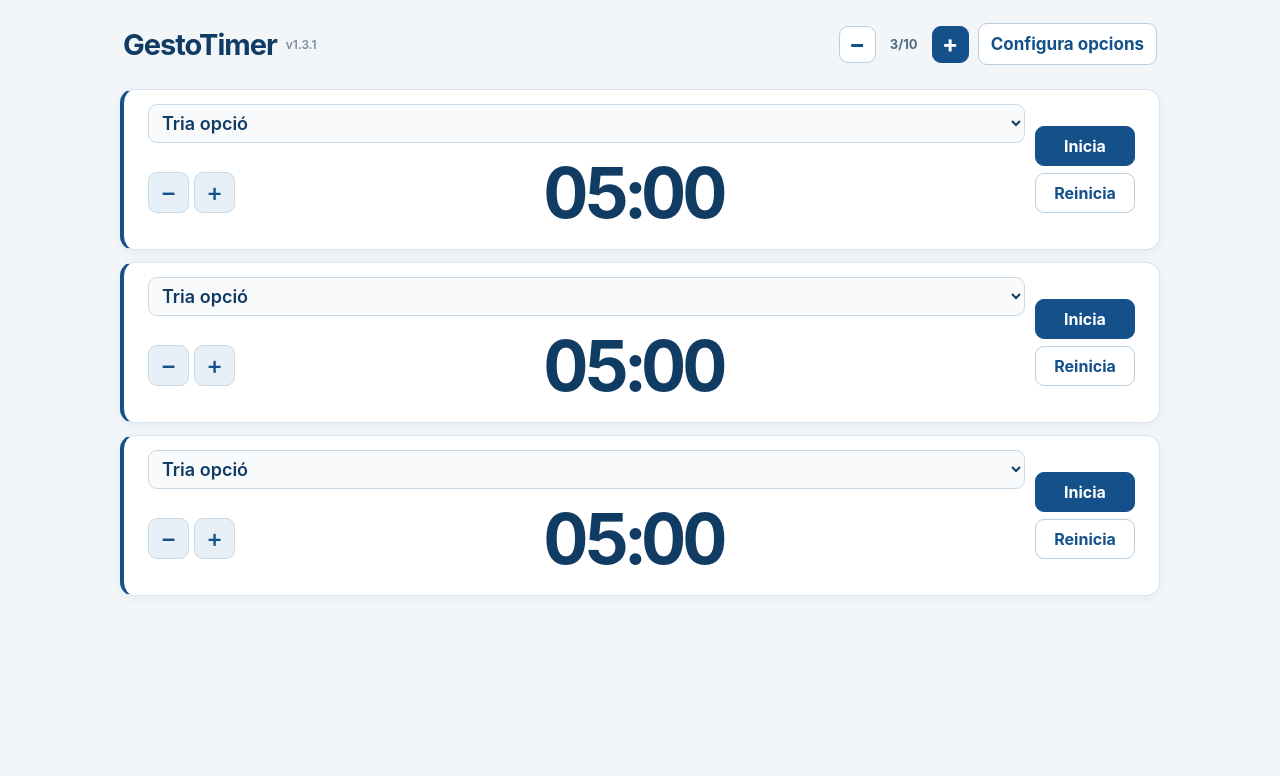
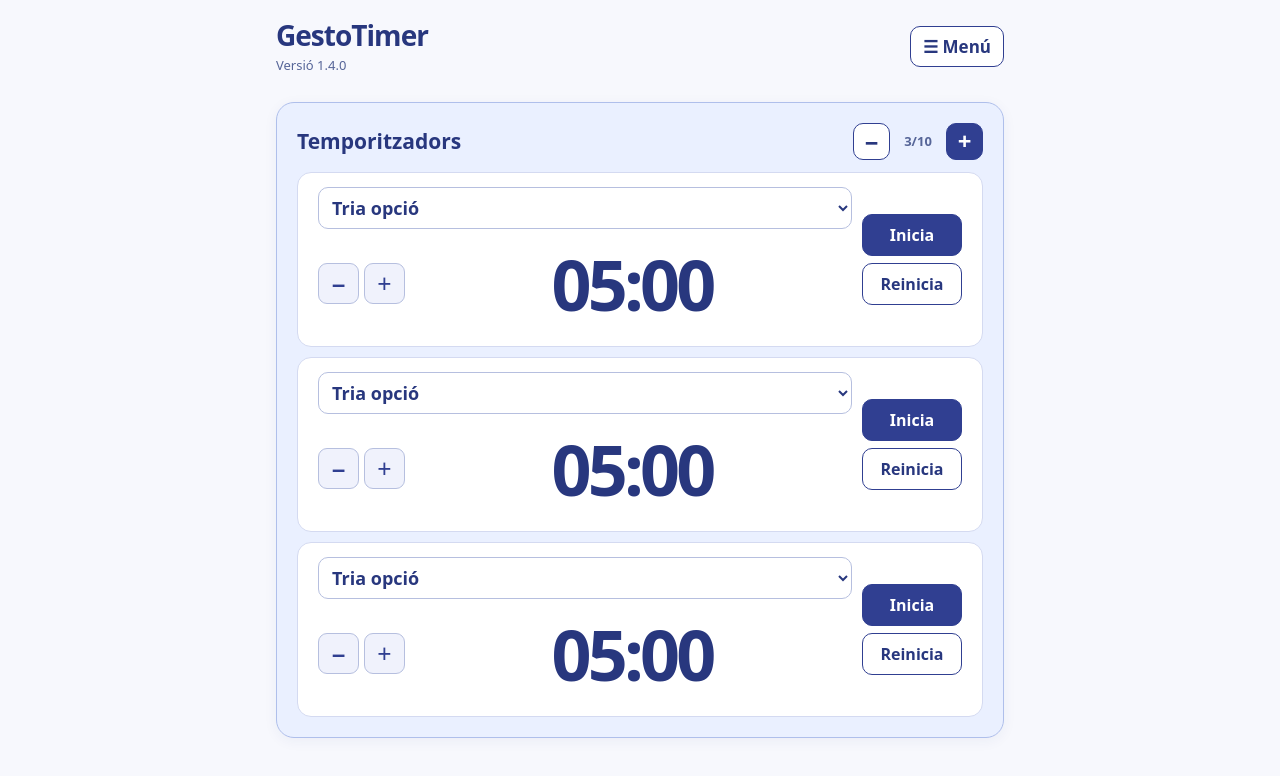
Before and after one commit to jninforner/GestoTimer, a plain HTML site: page index.html in a window 1280 px wide. Drawn offline with Linux system fonts and the light colour scheme.

Commit message:
Versió 1.4.0: aspecte de les apps Gesto, menú i mode fosc
Colors, lletra i botons com GestoComandes; temporitzadors dins d'un requadre
principal blau clar; menú amb «Configura opcions» i «Mode fosc» (preferència compartida).

Co-Authored-By: Claude Opus 5.5 <noreply@anthropic.com>
Claude-Session: https://claude.ai/code/session_01MrWsHWSsCt3VUSm6AsBrnH

```diff
--- a/index.html
+++ b/index.html
@@ -1,8 +1,8 @@
 <!DOCTYPE html>
 <html lang="ca">
 <link rel="manifest" href="manifest.json">
-<meta name="theme-color" content="#14518a">
-<link rel="apple-touch-icon" href="icon-192.png?v=1.3.1">
+<meta name="theme-color" content="#303f91">
+<link rel="apple-touch-icon" href="icon-192.png?v=1.4.0">
 
 
 
@@ -63,11 +63,52 @@ select{font-size:clamp(13px,3.6vw,18px);font-weight:600;padding:7px 9px;border-r
 .peu{display:flex;gap:10px;justify-content:flex-end;margin-top:14px}
 @media(min-width:800px){body{max-width:1080px;margin:0 auto;padding:20px;gap:12px}.t{padding:14px 24px}.cap{padding-bottom:12px}}
 @media(max-width:380px){body{gap:7px;padding:8px}.t{padding:7px 8px;gap:6px}.zona{gap:5px}.baix{gap:4px}.ajust{gap:3px}.botons{gap:5px}.botons button{padding:7px 5px}}
+/* Aspecte comú de les apps Gesto (colors, botons, mode fosc i requadre principal com GestoComandes). */
+:root{color-scheme:light;--bg:#f7f8fd;--tx:#28377e;--mu:#566598;--ln:#303f91;--surface:#fff;--soft:#f0f2fc;--border:#d4daf1;--field:#b6bfdf;--on:#fff;--red:#b42318;--red-soft:#fff0ed;--red-border:#f0c4bf;--main-bg:#eaf0ff;--main-border:#afbfeb;--navi:var(--ln);--navi-fosc:var(--tx);--pale:var(--soft);--fons:var(--bg);--vermell:var(--red);--pale-v:var(--red-soft);--linia:var(--border)}
+:root[data-theme=dark]{color-scheme:dark;--bg:#10152c;--tx:#e5e9ff;--mu:#adb8e5;--ln:#a1afff;--surface:#1b2447;--soft:#232f59;--border:#425080;--field:#6371a0;--on:#10152c;--red:#ff9992;--red-soft:#3a1f2e;--red-border:#7a3b48;--main-bg:#202e55;--main-border:#516798}
+html,body{background:var(--bg);color:var(--tx);font-family:system-ui,-apple-system,"Segoe UI",sans-serif}
+body{display:block;max-width:760px;margin:0 auto;padding:20px 16px 36px}
+.cap{display:flex;align-items:center;justify-content:space-between;gap:12px;flex-wrap:nowrap;padding:0 0 10px;margin-bottom:18px}
+.brand{min-width:0}
+.cap h1{font-size:clamp(20px,4.5vw,28px);font-weight:700;line-height:1.1;color:var(--tx)}
+.versio{display:block;margin-top:5px;font-size:13px;font-weight:400;color:var(--mu)}
+.menu-anchor{position:relative;flex-shrink:0}
+.menu-boto{min-width:0;gap:7px;padding:8px 12px}
+.menu-panel{position:absolute;top:calc(100% + 8px);right:0;z-index:5;width:200px;display:flex;flex-direction:column;gap:8px;background:var(--surface);border:1px solid var(--border);border-radius:14px;box-shadow:0 12px 30px rgba(40,55,126,.15);padding:10px}
+.menu-panel[hidden]{display:none}
+.menu-panel button{width:100%;min-width:0;text-align:left;font-size:15px}
+.card{background:var(--surface);border:1px solid var(--border);border-radius:18px;box-shadow:0 3px 14px rgba(40,55,126,.055);padding:20px}
+.main-card{background:var(--main-bg);border-color:var(--main-border)}
+.cap-timers{display:flex;align-items:center;justify-content:space-between;gap:10px}
+.cap-timers h2{font-size:21px;margin:0}
+.controls-timers{margin-left:0}
+.comptador{color:var(--mu)}
+.timers{display:grid;gap:10px;margin-top:12px}
+.t{background:var(--surface);border:1px solid var(--border);border-radius:14px;box-shadow:none}
+.t.fi{background:var(--red-soft);border-color:var(--red-border)}
+.temps{color:var(--tx)}
+button{border-radius:10px;font-weight:600;background:var(--ln);border:1px solid var(--ln);color:var(--on)}
+button:hover{background:var(--ln);border-color:var(--ln);filter:brightness(1.13)}
+button:disabled{opacity:.55;cursor:not-allowed}
+button.sec{background:var(--surface);color:var(--tx);border-color:var(--ln)}
+button.sec:hover{background:var(--soft);filter:none}
+button.mini{background:var(--soft);color:var(--ln);border-color:var(--field)}
+button.mini:hover{background:var(--main-bg);filter:none}
+select{border:1px solid var(--field);border-radius:10px;background:var(--surface);color:var(--tx)}
+.t.fi button.sec,.t.fi button.mini{background:var(--surface);border-color:var(--red-border)}
+.vel{background:rgba(10,14,40,.55)}
+.pan{background:var(--surface);color:var(--tx);border-color:var(--border)}
+.pan h2{color:var(--tx)}
+.pan input,.camp-temps{border-color:var(--field);background:var(--surface);color:var(--tx)}
+.temps-config label{color:var(--mu)}
+:focus-visible{outline:3px solid #788cf0;outline-offset:2px}
+@media(min-width:800px){body{max-width:760px;padding:20px 16px 36px}.t{padding:14px 20px}}
+@media(max-width:430px){body{padding:14px 12px 28px}.card{padding:14px}}
 </style>
 </head>
 <body>
 <script>
-const APP_VERSION = '1.3.1';
+const APP_VERSION = '1.4.0';
 const MIN_TIMERS = 1, MAX_TIMERS = 10;
 let timerCount = Math.min(MAX_TIMERS, Math.max(MIN_TIMERS, Number(carrega('nombreTemporitzadors', 3)) || 3));
 /* El pas de + i − creix mentre es manté premut */
@@ -135,16 +176,61 @@ const cap = document.createElement('div');
 cap.className = 'cap';
 const tit = document.createElement('h1');
 tit.textContent = 'GestoTimer';
-cap.appendChild(tit);
-const versio = document.createElement('span');
-versio.textContent = 'v' + APP_VERSION;
+const versio = document.createElement('div');
+versio.textContent = 'Versió ' + APP_VERSION;
 versio.className = 'versio';
-cap.appendChild(versio);
+const marca = document.createElement('div');
+marca.className = 'brand';
+marca.append(tit, versio);
+cap.appendChild(marca);
 const cfg = document.createElement('button');
 cfg.className = 'sec';
 cfg.textContent = 'Configura opcions';
-cap.appendChild(cfg);
+/* Menú i mode fosc, com a les altres apps Gesto (mateixa preferència: clau "theme"). */
+const menuAncora = document.createElement('div');
+menuAncora.className = 'menu-anchor';
+const menuBoto = document.createElement('button');
+menuBoto.className = 'sec menu-boto';
+menuBoto.innerHTML = '<span aria-hidden="true">☰</span> Menú';
+menuBoto.setAttribute('aria-expanded', 'false');
+const menuPanell = document.createElement('div');
+menuPanell.className = 'menu-panel';
+menuPanell.hidden = true;
+const tema = document.createElement('button');
+tema.className = 'sec';
+menuPanell.append(cfg, tema);
+menuAncora.append(menuBoto, menuPanell);
+cap.appendChild(menuAncora);
+function tancaMenu() { menuPanell.hidden = true; menuBoto.setAttribute('aria-expanded', 'false'); }
+menuBoto.onclick = function (e) { e.stopPropagation(); menuPanell.hidden = !menuPanell.hidden; menuBoto.setAttribute('aria-expanded', String(!menuPanell.hidden)); };
+document.addEventListener('click', function (e) { if (!menuAncora.contains(e.target)) tancaMenu(); });
+cfg.addEventListener('click', tancaMenu);
+function posaTema(fosc) {
+  document.documentElement.dataset.theme = fosc ? 'dark' : 'light';
+  tema.textContent = fosc ? 'Mode clar' : 'Mode fosc';
+  tema.setAttribute('aria-pressed', String(fosc));
+}
+let temaDesat = null;
+try { temaDesat = localStorage.getItem('theme'); } catch (e) {}
+posaTema(temaDesat ? temaDesat === 'dark' : matchMedia('(prefers-color-scheme: dark)').matches);
+tema.onclick = function () {
+  const fosc = document.documentElement.dataset.theme !== 'dark';
+  try { localStorage.setItem('theme', fosc ? 'dark' : 'light'); } catch (e) {}
+  posaTema(fosc);
+};
 document.body.appendChild(cap);
+/* Requadre principal amb els temporitzadors. */
+const principal = document.createElement('section');
+principal.className = 'card main-card';
+const capTimers = document.createElement('div');
+capTimers.className = 'cap-timers';
+const titTimers = document.createElement('h2');
+titTimers.textContent = 'Temporitzadors';
+capTimers.appendChild(titTimers);
+const llistaTimers = document.createElement('div');
+llistaTimers.className = 'timers';
+principal.append(capTimers, llistaTimers);
+document.body.appendChild(principal);
 
 const vel = document.createElement('div');
 vel.className = 'vel';
@@ -232,7 +318,7 @@ const comptador = document.createElement('span'); comptador.className = 'comptad
 const mesTimer = document.createElement('button');
 mesTimer.textContent = '+'; mesTimer.title = 'Afegeix un temporitzador'; mesTimer.setAttribute('aria-label','Afegeix un temporitzador');
 controls.append(menysTimer, comptador, mesTimer);
-cap.insertBefore(controls, cfg);
+capTimers.appendChild(controls);
 const timersActius = [];
 function actualitzaControls() {
   comptador.textContent = timersActius.length + '/10';
@@ -252,7 +338,7 @@ function creaTemporitzador(i) {
 
     '<div class="zona"><select class="op"></select><div class="baix"><div class="ajust"><button class="mini men" aria-label="Baixa el temps">−</button><button class="mini mes" aria-label="Puja el temps">+</button></div><div class="temps">' + fmt(total) + '</div></div></div>' +
     '<div class="botons"><button class="go">Inicia</button><button class="sec rs">Reinicia</button></div>';
-  document.body.appendChild(d);
+  llistaTimers.appendChild(d);
   const pant = d.querySelector('.temps'), go = d.querySelector('.go'), rs = d.querySelector('.rs');
   const sel = d.querySelector('.op');
   selectes.push(sel);
--- a/sw.js
+++ b/sw.js
@@ -1,4 +1,4 @@
-const CACHE = "gestotimer-v1.3.1";
+const CACHE = "gestotimer-v1.4.0";
 const ASSETS = ["./", "./index.html", "./manifest.json", "./icon-192.png", "./icon-512.png"];
 self.addEventListener("install", event => {
   event.waitUntil(caches.open(CACHE).then(cache => cache.addAll(ASSETS)).then(() => self.skipWaiting()));
```
Also changed, not shown: manifest.json.
